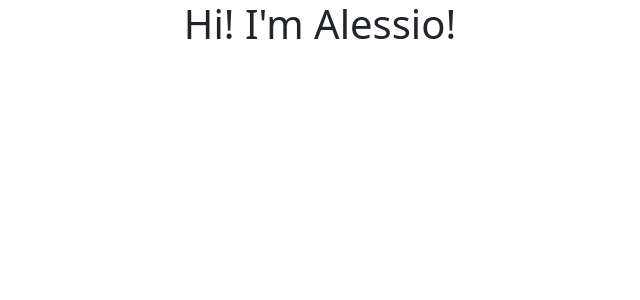
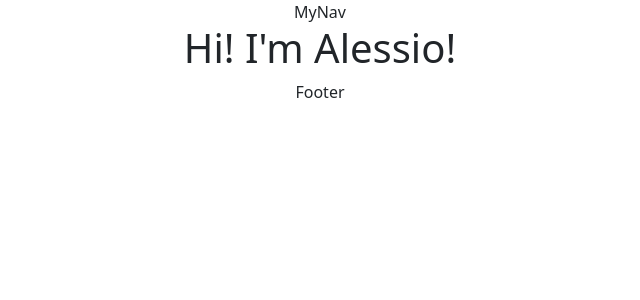
Before and after one commit to ToniBlaze/portfolio, a React (Create React App) app: page / in a window 1280 px wide. Shown: the top 300 px of the page, without its empty margins (320-960 px from the left). Built offline with nearby package versions, Linux system fonts and the light colour scheme.

Commit message:
create footer components

```diff
--- /dev/null
+++ b/src/components/MainLayoutComponents/Footer.js
@@ -0,0 +1,7 @@
+import React from 'react'
+
+export default function Footer() {
+  return (
+    <div>Footer</div>
+  )
+}
--- a/src/layout/MainLayout.js
+++ b/src/layout/MainLayout.js
@@ -1,11 +1,13 @@
 import React from 'react'
+import MyNav from '../components/MainLayoutComponents/MyNav'
+import Footer from '../components/MainLayoutComponents/Footer'
 
 export default function MainLayout({children}) {
   return (
     <>
-    {/* <MyNav /> */}
+    <MyNav />
     {children}
-    {/* <Footer /> */}
+    <Footer />
     </>
   )
 }
```
